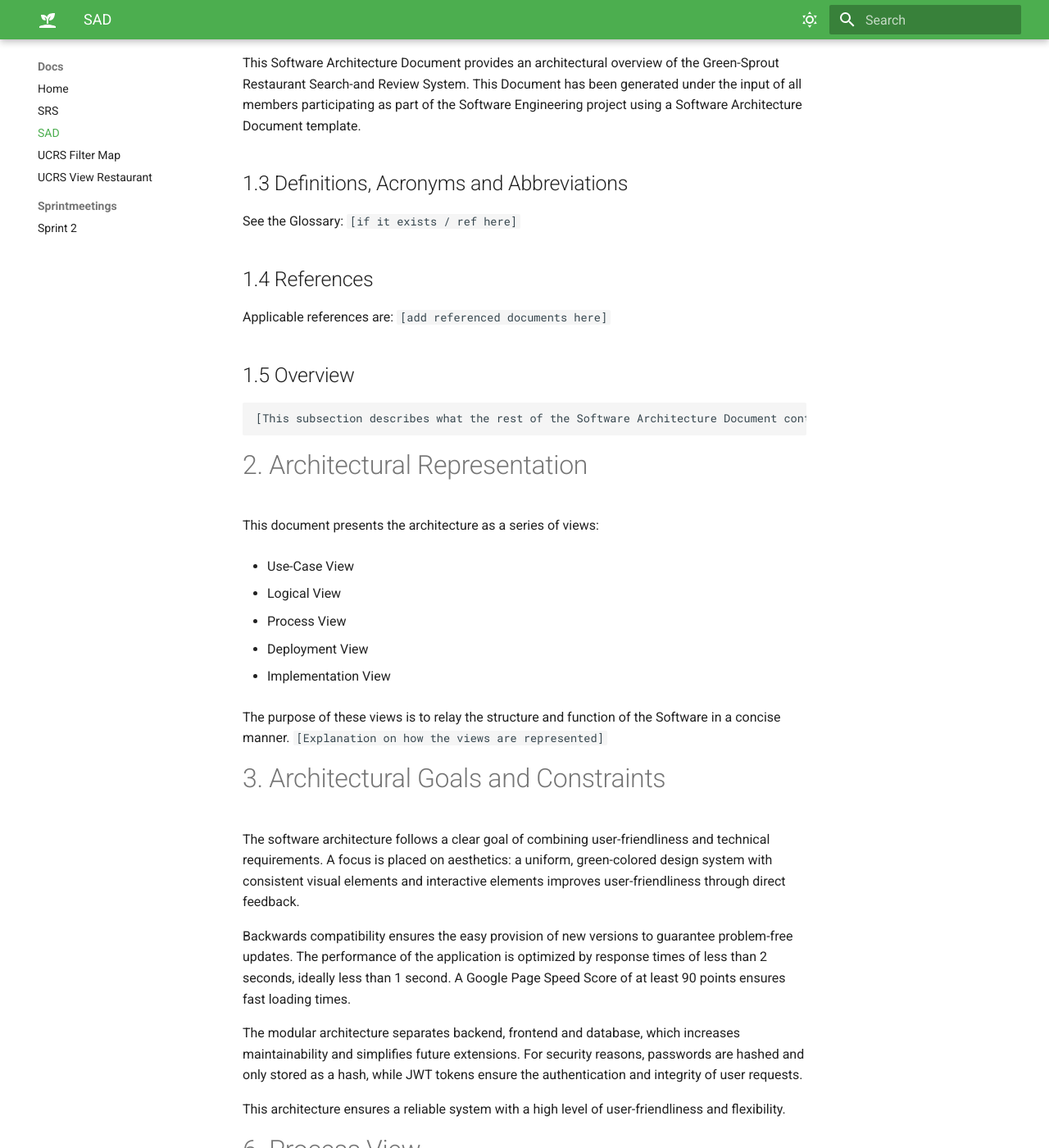
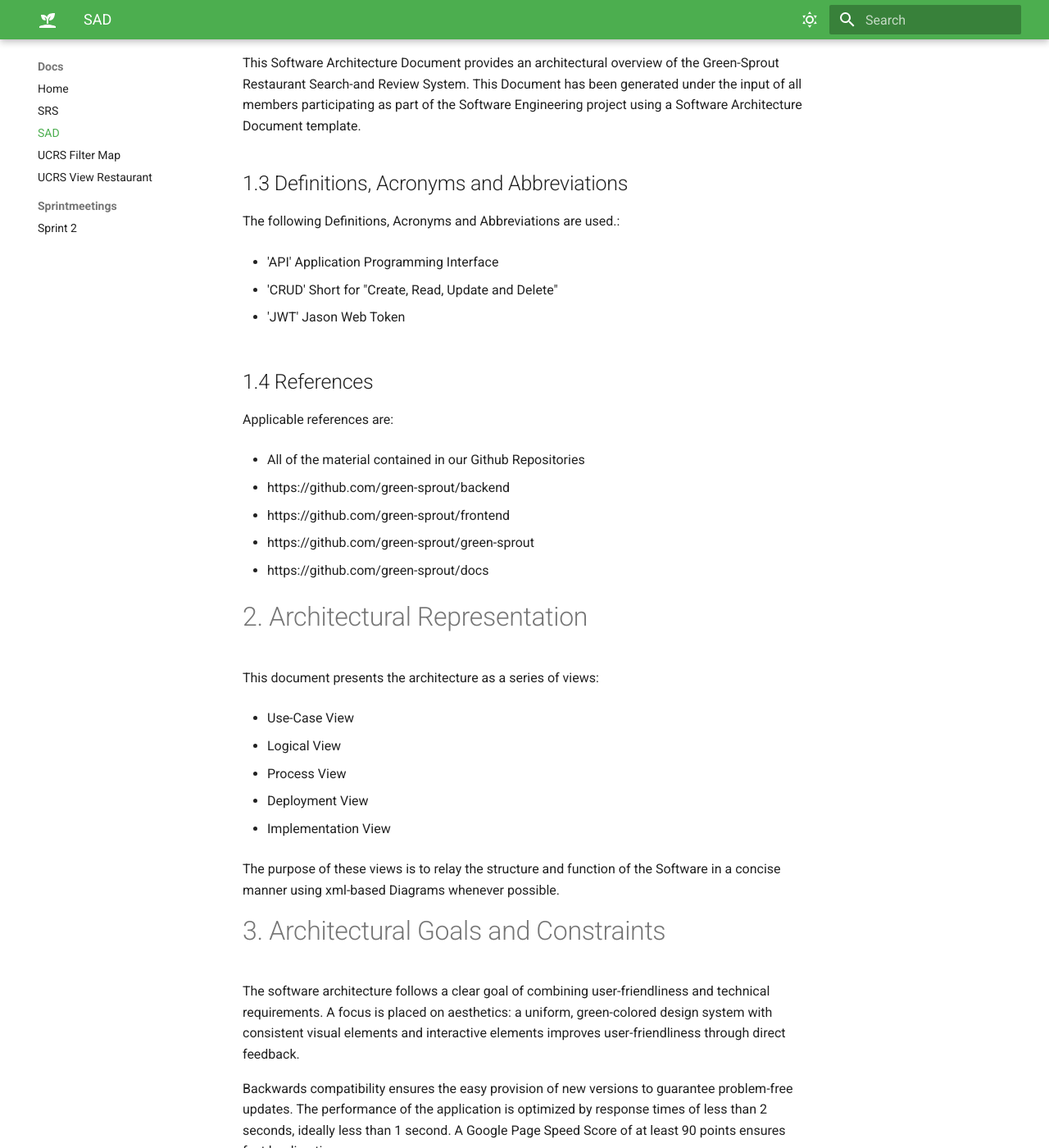
Before and after one commit to green-sprout/green-sprout.github.io, an MkDocs documentation site: the page built from docs/docs/general/sad.md, in a window 1280 px wide and 1400 px high, scrolled down 416 px. Shown: the whole window at 82% size. Built offline with MkDocs 1.6.1 and Material for MkDocs 9.7.7, drawn with Linux system fonts in a browser that asks for light colours.

Commit message:
Update sad Chapters 1 & 2.md
Made Changes to Section 1 & 2 based on current content

````diff
--- a/docs/docs/general/sad.md
+++ b/docs/docs/general/sad.md
@@ -12,17 +12,27 @@ This Software Architecture Document provides an architectural overview of the Gr
 
 ## 1.3 Definitions, Acronyms and Abbreviations
 
-See the Glossary: ```[if it exists / ref here]```
+The following Definitions, Acronyms and Abbreviations are used.:
+
+- 'API' Application Programming Interface
+
+- 'CRUD' Short for "Create, Read, Update and Delete"
+
+- 'JWT' Jason Web Token
 
 ## 1.4 References
 
-Applicable references are: ```[add referenced documents here]```
+Applicable references are:
 
-## 1.5 Overview
+- All of the material contained in our Github Repositories
 
-```
-[This subsection describes what the rest of the Software Architecture Document contains and explains how the Software Architecture Document is organized.]
-```
+  - https://github.com/green-sprout/backend
+
+  - https://github.com/green-sprout/frontend
+
+  - https://github.com/green-sprout/green-sprout
+
+  - https://github.com/green-sprout/docs
 
 # 2. Architectural Representation
 
@@ -39,8 +49,7 @@ This document presents the architecture as a series of views:
 - Implementation View
 
 
-The purpose of these views is to relay the structure and function of the Software in a concise manner.
-```[Explanation on how the views are represented] ```
+The purpose of these views is to relay the structure and function of the Software in a concise manner using xml-based Diagrams whenever possible.
 
 # 3. Architectural Goals and Constraints
 
````
